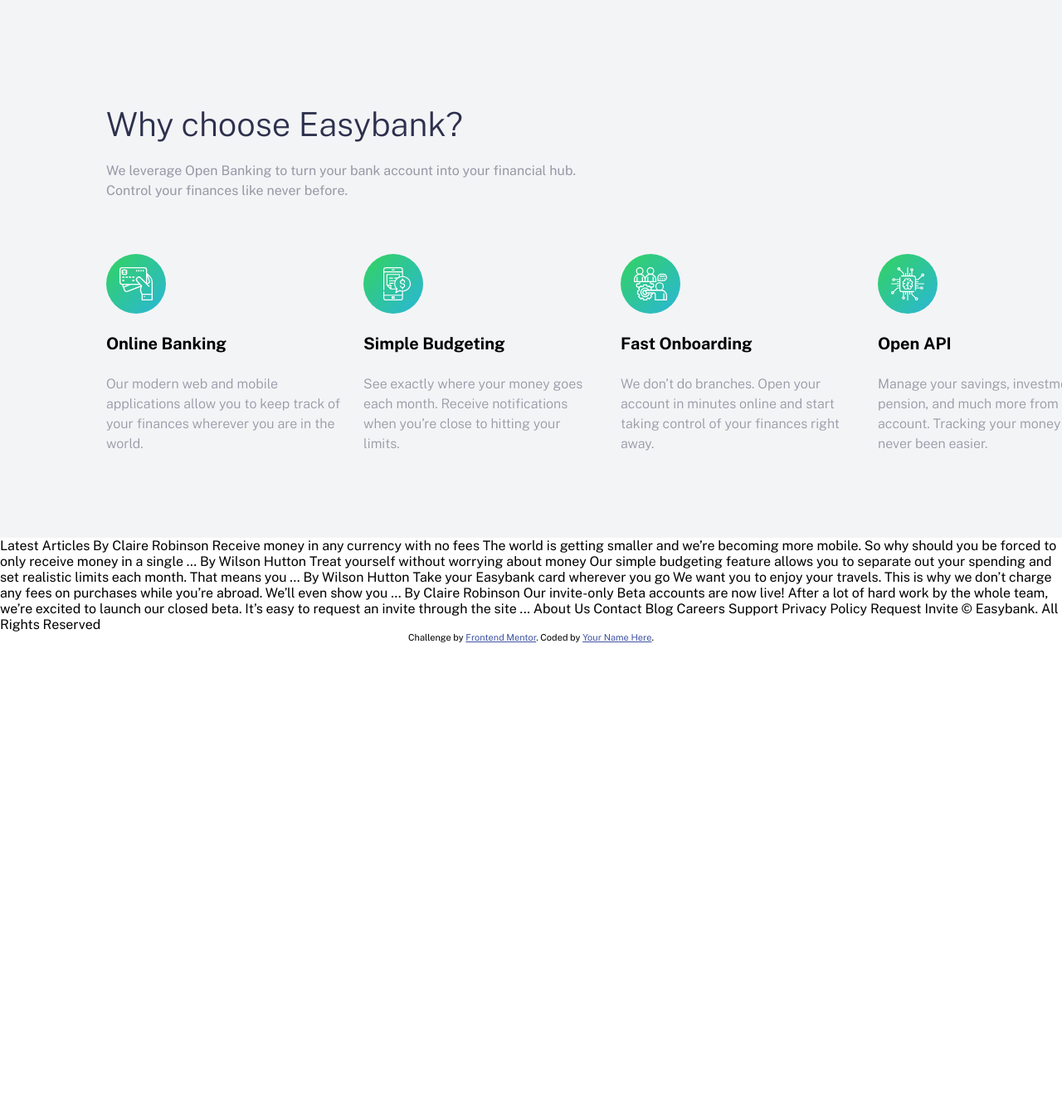
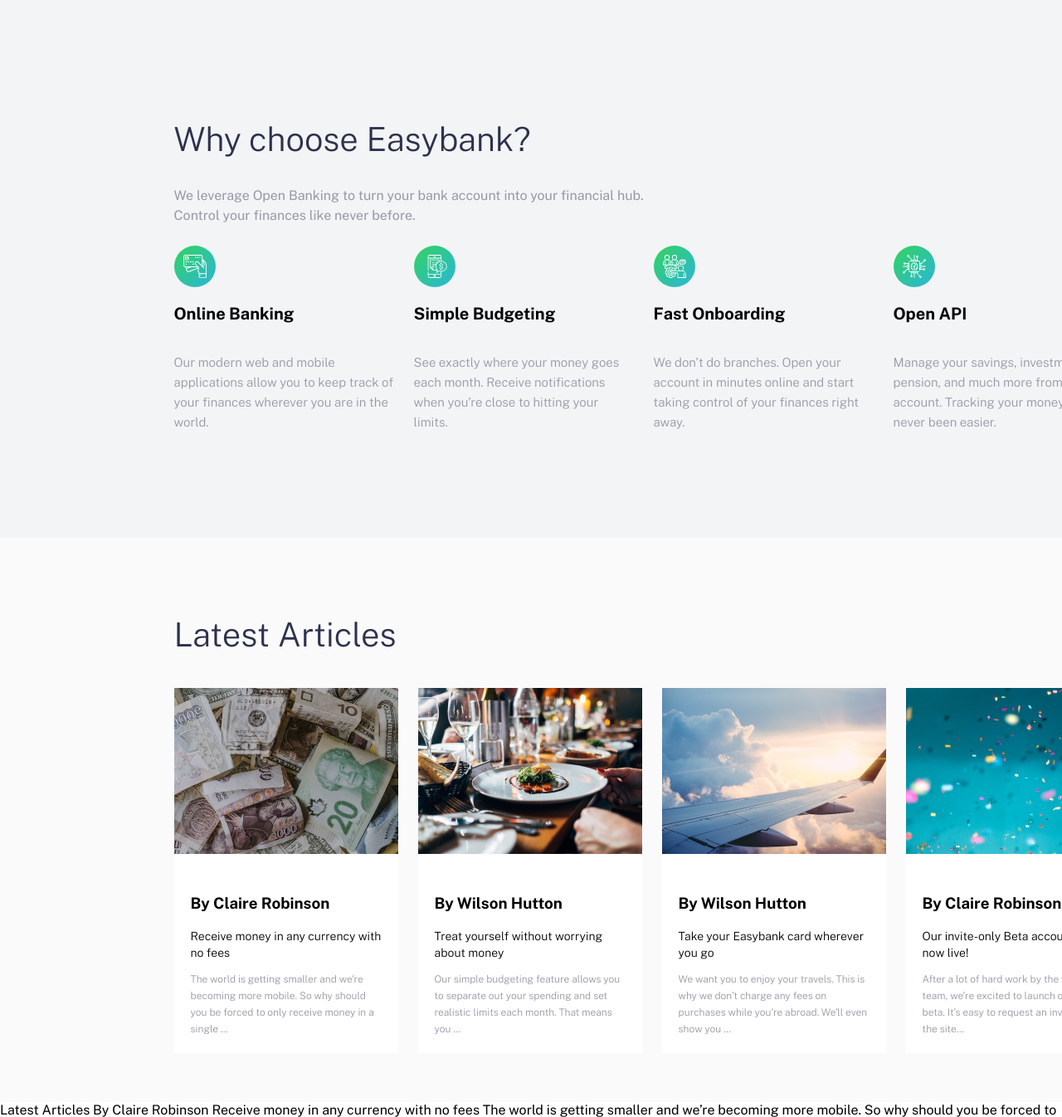
Before and after one commit to john123-gif/easybank-lp, a plain HTML site: page index.html in a window 1280 px wide. Shown: the part 786-2132 px from the top of the page at 83% size. Before the commit the page ends 1560 px from the top, so only its background shows below. Drawn offline with nearby package versions, Linux system fonts and the light colour scheme.

Commit message:
feat: added second content page section

```diff
--- a/index.css
+++ b/index.css
@@ -1,18 +1,18 @@
-@import url('https://fonts.googleapis.com/css2?family=Public+Sans:wght@300;400;700&display=swap');
+@import url("https://fonts.googleapis.com/css2?family=Public+Sans:wght@300;400;700&display=swap");
 
-body{
-    font-family: 'Public Sans', sans-serif;
+body {
+  font-family: "Public Sans", sans-serif;
   margin: 0;
   padding: 0;
 }
-.navbar{
+.navbar {
   width: 100%;
   height: 5rem;
   display: flex;
   align-items: center;
   justify-content: space-around;
 }
-.nav-lists{
+.nav-lists {
   display: flex;
   justify-content: space-around;
   align-items: center;
@@ -26,27 +26,30 @@ body{
   font-weight: 300;
   color: hsl(233, 8%, 62%);
 }
-.nav-lists > a > li{
+.nav-lists > a > li {
   cursor: pointer;
   min-width: 3.5rem;
-
 }
-.nav-lists > a{
+.nav-lists > a {
   text-decoration: none;
   color: hsl(233, 8%, 62%);
 }
-.nav-lists > a > li:hover{
+.nav-lists > a > li:hover {
   color: hsl(233, 26%, 24%);
 }
-.nav-lists > a > li:hover::before{
+.nav-lists > a > li:hover::before {
   content: "";
   width: 3.5rem;
   height: 0.25rem;
   position: absolute;
   top: 4.8rem;
-    background-image: linear-gradient(to right, hsl(136, 65%, 51%), hsl(192, 70%, 51%));
+  background-image: linear-gradient(
+    to right,
+    hsl(136, 65%, 51%),
+    hsl(192, 70%, 51%)
+  );
 }
-.request-button{
+.request-button {
   font-size: 15px;
   font-weight: 300;
   width: 10rem;
@@ -55,12 +58,16 @@ body{
   border: none;
   color: hsl(0, 0%, 100%);
   cursor: pointer;
-    background-image: linear-gradient(to right, hsl(136, 65%, 51%), hsl(192, 70%, 51%));
+  background-image: linear-gradient(
+    to right,
+    hsl(136, 65%, 51%),
+    hsl(192, 70%, 51%)
+  );
 }
-.request-button:hover{
+.request-button:hover {
   opacity: 0.7;
 }
-.hero-section{
+.hero-section {
   width: 100%;
   height: 44rem;
   display: flex;
@@ -72,85 +79,168 @@ body{
   background-size: 100rem 75rem;
   background-position: 37rem -19rem;
 }
-.hero-span{
+.hero-span {
   display: flex;
   flex-direction: column;
   gap: 1.5rem;
-    margin-left: 8rem;
+  margin-left: 13.1rem;
 }
-.hero-text{
+.hero-text {
   margin: 0;
   font-size: 55px;
   color: hsl(233, 26%, 24%);
   font-weight: 300;
 }
-.hero-paragraph{
+.hero-paragraph {
   margin: 0;
   font-size: 16px;
   color: hsl(233, 8%, 62%);
   width: 25rem;
   line-height: 1.5rem;
 }
-.hero-image{
+.hero-image {
   width: 45rem;
   height: 45rem;
 }
-.mobile-image{
+.mobile-image {
   z-index: 1;
   position: absolute;
   left: 50rem;
   margin-top: 1rem;
 }
 
-.content1-section{
-    background-color: #F3F4F6;
+.contentPage1 {
+  background-color: #f3f4f6;
   display: flex;
+  gap: 0.5rem;
+  justify-content: center;
   flex-direction: column;
   height: 650px;
+}
+
+.contentPage1 .text {
+  margin-left: 13.1rem;
+}
+
+.contentPage1 .text h1 {
+  font-size: 40px;
+  font-weight: 100;
+  color: hsl(233, 26%, 24%);
+}
+
+.contentPage1 .text p {
+  font-size: 16px;
+  color: hsl(233, 8%, 62%);
+  width: 37rem;
+  line-height: 1.5rem;
+}
+
+.contentPage1 .cards-div {
+  display: flex;
+  justify-content: flex-start;
+  gap: 1.5rem;
+  text-align: start;
+  margin-left: 13.1rem;
+}
+
+.contentPage1 .cards-div img{
+  width: 50px;
+  height: 50px;
+}
+
+.contentPage1 .cards-div h3 {
+  font-size: 20px;
+  font-weight: 700;
+}
+
+.contentPage1 .cards-div p {
+  font-size: 15px;
+  color: hsl(233, 8%, 62%);
+  width: 285px;
+  line-height: 1.5rem;
+  font-weight: 100;
+  width: 265px;
+}
+
+.contentPage1 .card{
+    width: 265px;
+
 
 
 }
 
-.text h1{
-    margin-left: 8rem;
+
+.contentPage2 {
+  background-color: rgb(250, 250, 250);
+  display: flex;
+  flex-direction: column;
+  justify-content: center;
+  gap: 0.5rem;
+  height: 680px;
+}
+.contentPage2 .text h2 {
   font-size: 40px;
   font-weight: 300;
   color: hsl(233, 26%, 24%);
-    margin-top: 8rem;
+}
+
+.contentPage2 .text {
+  margin-left: 13.1rem;
+}
+
+.contentPage2 .cards-div {
+  display: flex;
+  justify-content: flex-start;
+  gap: 1.5rem;
+  text-align: start;
+  margin-left: 13.1rem;
 
 }
 
-.text p{
-    margin-left: 8rem;
-    font-size: 16px;
+.contentPage2 .cards-div img {
+  width: 270px;
+  height: 200px;
+  object-fit: cover;
+  margin: 0;
+}
+
+.cards-div .card{
+    display: flex;
+    flex-direction: column;
+}
+
+.contentPage2 .card-text {
+  height: 180px;
+  width: 230px;
+  padding: 30px 20px;
+  background-color: rgb(255, 255, 255);
+  margin: 0;
+}
+
+.contentPage2 .text h3 {
+  font-size: 13px;
+  font-weight: 300;
+  line-height: 20px;
   color: hsl(233, 8%, 62%);
-    width: 37rem;
-    line-height: 1.5rem;
-    margin-top: -12px;
 }
 
 
-.cards{
-    display: flex;
-    margin-left: 8rem;
-    margin-top: 3rem;
-    text-align: start;
-    gap: 25px;
-
+.contentPage2 .card-text h2 {
+  font-size: 14px;
+  font-weight: 300;
+  line-height: 20px;
+  height: 40px;
+  color: hsl(0, 0%, 0%);
 }
 
-.cards h3{
-    font-size: 20px;
-    font-weight: 700;
+.contentPage2 .card-text h2:hover {
+  color: hsl(136, 65%, 51%);
+  cursor: pointer;
 }
 
-.cards p{
-    font-size: 16px;
+.contentPage2 .card-text p {
+  font-size: 12px;
+  font-weight: 300;
+  line-height: 20px;
   color: hsl(233, 8%, 62%);
-    width: 285px;
-    line-height: 1.5rem;
-    margin-top: 25px;
-    font-weight: 100;
-
-
 }
--- a/index.html
+++ b/index.html
@@ -59,7 +59,7 @@
   </section>
 
 
-  <section class="content1-section">
+  <section class="contentPage1">
     <div class="text">
     <h1> Why choose Easybank?</h1>
 
@@ -69,7 +69,7 @@
     </p>
   </div>
 
-    <div class="cards">
+    <div class="cards-div">
       <div class="card">
         <img src="./images/icon-online.svg" alt="">
         <h3>Online Banking</h3>
@@ -104,7 +104,57 @@
 
   </section>
 
+  <section class="contentPage2">
+   <div class="text">
+    <h2> Latest Articles</h2>
+   </div>
 
+   <div class="cards-div">
+    <div class="card">
+      <img src="./images/image-currency.jpg" alt="">
+      <div class="card-text">
+        <h3>By Claire Robinson</h3>
+        <h2>Receive money in any currency with no fees</h2>
+        <p> The world is getting smaller and we’re becoming more mobile. So why should you be
+  forced to only receive money in a single …</p>
+      </div>
+    </div>
+
+
+    <div class="card">
+      <img src="./images/image-restaurant.jpg" alt="">
+      <div class="card-text">
+        <h3>By Wilson Hutton</h3>
+        <h2>Treat yourself without worrying about money</h2>
+        <p>
+          Our simple budgeting feature allows you to separate out your spending and set
+          realistic limits each month. That means you …</p>
+      </div>
+    </div>
+
+
+    <div class="card">
+      <img src="./images/image-plane.jpg" alt="">
+      <div class="card-text">
+        <h3>By Wilson Hutton</h3>
+        <h2>Take your Easybank card wherever you  go</h2>
+        <p>We want you to enjoy your travels. This is why we don’t charge any fees on purchases
+          while you’re abroad. We’ll even show you …</p>
+      </div>
+    </div>
+
+    <div class="card">
+      <img src="./images/image-confetti.jpg" alt="">
+      <div class="card-text">
+        <h3>By Claire Robinson</h3>
+        <h2>Our invite-only Beta accounts are now live!</h2>
+        <p>After a lot of hard work by the whole team, we’re excited to launch our closed beta.
+          It’s easy to request an invite through the site...</p>
+      </div>
+    </div>
+
+   </div>
+  </section>
 
 
 
```
Lines whose indentation alone changed are shown as unchanged.
